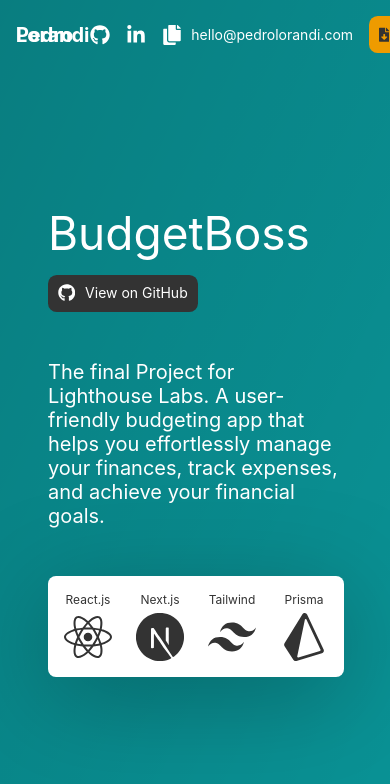
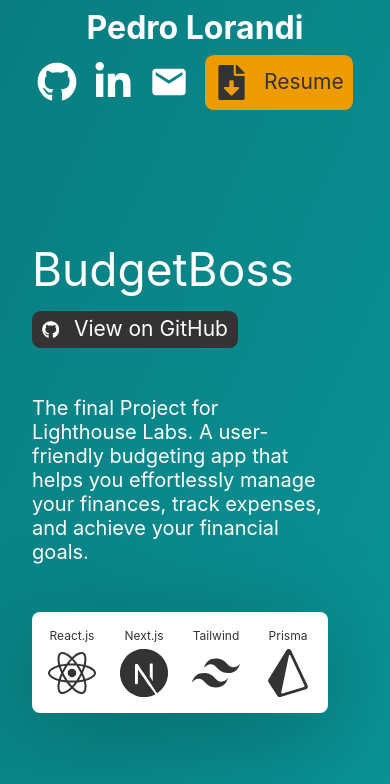
Before and after one commit to pedrolorandi/portfolio-2.0, a React (Create React App) app: page / in a window 390 px wide. Shown: the top 784 px of the page. Built offline with nearby package versions, Linux system fonts and the light colour scheme.

Commit message:
Add style to mobile

```diff
--- a/src/App.css
+++ b/src/App.css
@@ -41,3 +41,13 @@ main {
   height: 0.75em;
   cursor: pointer;
 }
+
+@media (max-width: 768px) {
+  .container {
+    padding: 0;
+  }
+
+  .pagination {
+    display: none;
+  }
+}
--- a/src/components/Header.css
+++ b/src/components/Header.css
@@ -6,7 +6,7 @@
 }
 
 .icon {
-  height: 1.25em;
+  font-size: 1.25em;
 }
 
 .buttons {
@@ -24,3 +24,52 @@
   line-height: 0;
   font-size: 0.875em;
 }
+
+.MdEmail {
+  display: none;
+}
+
+@media (max-width: 768px) {
+  .header {
+    flex-direction: column;
+    align-items: center;
+    text-align: center;
+  }
+
+  .header h1 {
+    width: 100%;
+    font-size: 2em;
+    line-height: inherit;
+    padding: 0.25em;
+  }
+
+  .buttons {
+    width: 100%;
+    align-items: center;
+    justify-content: center;
+  }
+
+  .email span {
+    display: none;
+  }
+
+  .FaCopy {
+    display: none;
+  }
+
+  .MdEmail {
+    display: flex;
+  }
+
+  .icon {
+    font-size: 2em;
+  }
+
+  a span {
+    font-size: 1.5em;
+  }
+
+  a .mobile {
+    display: none;
+  }
+}
--- a/src/components/Header.js
+++ b/src/components/Header.js
@@ -2,6 +2,7 @@ import React from "react";
 import "./Header.css";
 
 import { FaGithub, FaLinkedinIn, FaCopy, FaFileDownload } from "react-icons/fa";
+import { MdEmail } from "react-icons/md";
 import portfolio from "../assets/Pedro Lorandi - Resume.pdf";
 
 const Header = ({ textColor, buttonColor }) => {
@@ -11,6 +12,7 @@ const Header = ({ textColor, buttonColor }) => {
       <div className="buttons flex">
         <a href="https://github.com/pedrolorandi" target="_blank">
           <FaGithub
+            className="FaGithub icon"
             size="1.25em"
             title="github.com/pedrolorandi"
             color={textColor}
@@ -18,13 +20,27 @@ const Header = ({ textColor, buttonColor }) => {
         </a>
         <a href="https://www.linkedin.com/in/pedrolorandi/" target="_blank">
           <FaLinkedinIn
+            className="FaLinkedinIn icon"
             size="1.25em"
             title="linkedin.com/in/pedrolorandi/"
             color={textColor}
           />
         </a>
         <div className="flex email">
-          <FaCopy size="1.25em" title="Copy email" color={textColor} />
+          <a href="mailto:hello@pedrolorandi.com">
+            <MdEmail
+              className="MdEmail icon"
+              size="1.25em"
+              title="hello@pedrolorandi.com"
+              color={textColor}
+            />
+          </a>
+          <FaCopy
+            className="FaCopy icon"
+            size="1.25em"
+            title="Copy email"
+            color={textColor}
+          />
           <span style={{ color: textColor }}>hello@pedrolorandi.com</span>
         </div>
         <a
@@ -35,8 +51,10 @@ const Header = ({ textColor, buttonColor }) => {
           rel="noreferrer"
           style={{ backgroundColor: buttonColor }}
         >
-          <FaFileDownload size="1.25em" color="#333" />
-          <span>Download Resume</span>
+          <FaFileDownload className="icon" size="1.25em" color="#333" />
+          <span>
+            <span className="mobile">Download</span> Resume
+          </span>
         </a>
       </div>
     </div>
```
